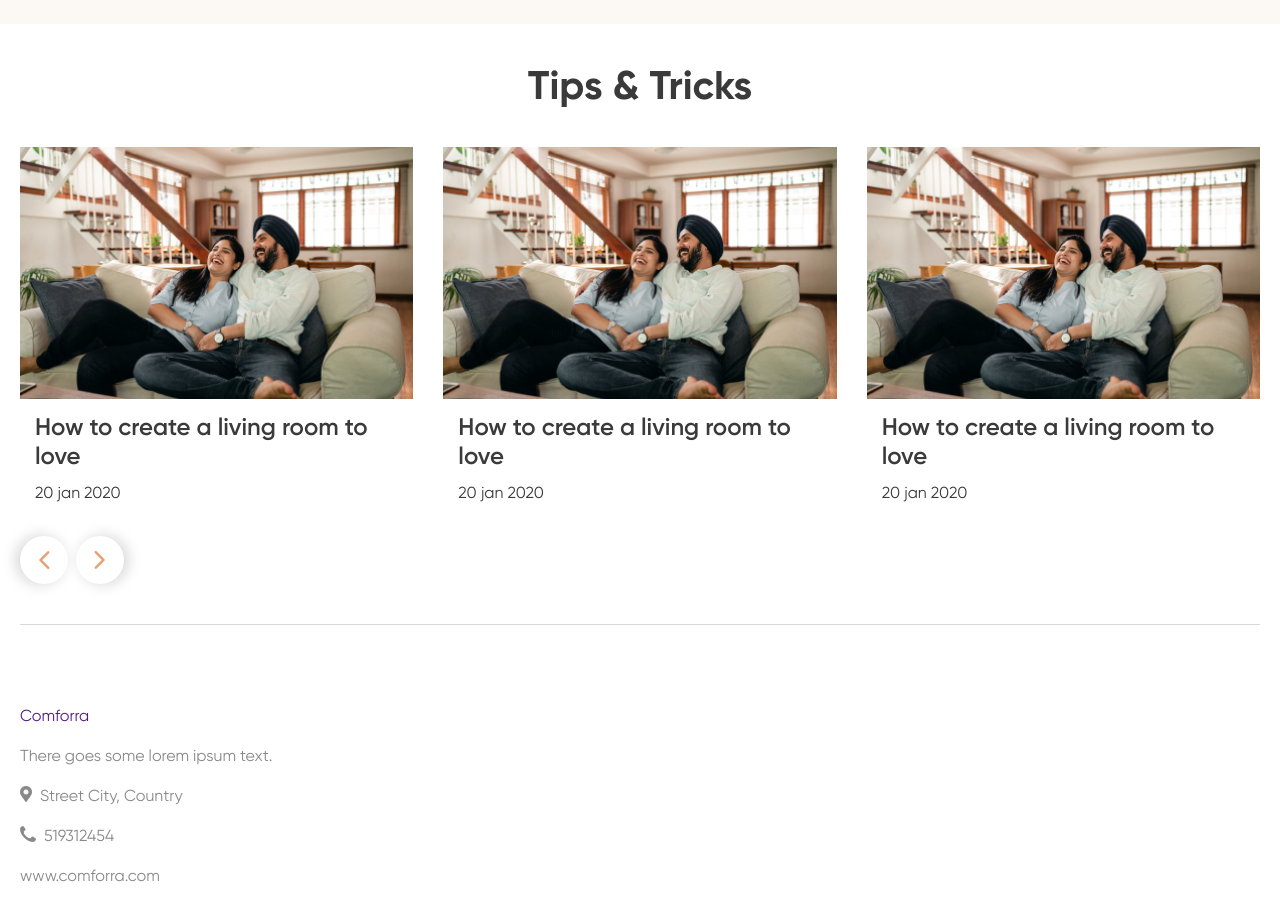
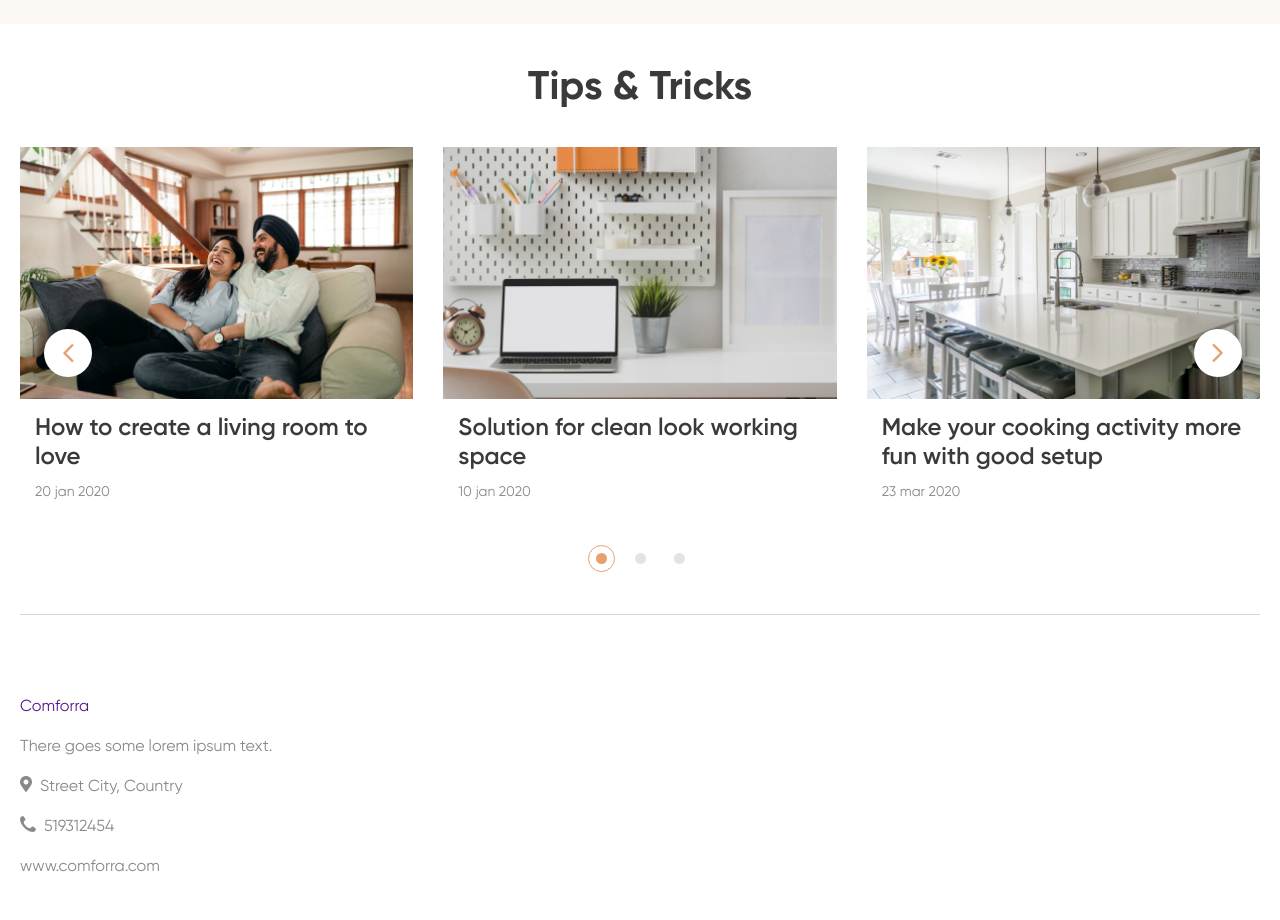
Before and after one commit to jugurj/comforra-furniture-shop, a Vue app: page / in a window 1280 px wide. Shown: the part 2320-3240 px from the top of the page. Built offline with nearby package versions, Linux system fonts and the light colour scheme.

Commit message:
Styles slider controls like arrows and dots

```diff
--- a/src/components/Tips.vue
+++ b/src/components/Tips.vue
@@ -21,6 +21,30 @@
                   >How to create a living room to love</a
                 >
                 <div class="slider-tips__text">20 jan 2020</div>
+              </div>
+            </SwiperSlide>
+
+            <SwiperSlide>
+              <a href="" class="slider-tips__image _ibg">
+                <img src="@/assets/img/tips/02.jpg" alt="" />
+              </a>
+              <div class="slider-tips__content">
+                <a href="" class="slider-tips__title"
+                  >Solution for clean look working space</a
+                >
+                <div class="slider-tips__text">10 jan 2020</div>
+              </div>
+            </SwiperSlide>
+
+            <SwiperSlide>
+              <a href="" class="slider-tips__image _ibg">
+                <img src="@/assets/img/tips/03.jpg" alt="" />
+              </a>
+              <div class="slider-tips__content">
+                <a href="" class="slider-tips__title"
+                  >Make your cooking activity more fun with good setup</a
+                >
+                <div class="slider-tips__text">23 mar 2020</div>
               </div>
             </SwiperSlide>
           </Swiper>
@@ -79,8 +103,9 @@ export default {
 }
 
 .slider-tips {
+  position: relative;
+
   .swiper-container {
-    position: relative;
     margin-left: -15px;
     margin-right: -15px;
     padding: 15px;
@@ -123,11 +148,36 @@ export default {
     &:hover {
       color: $orangeColor;
     }
+  }
 
-    &__text {
-      color: $grayColor;
-      font-size: 14px;
-      line-height: 1.5;
+  &__text {
+    color: $grayColor;
+    font-size: 14px;
+    line-height: 1.5;
+  }
+
+  &__dots {
+    padding-top: 10px;
+    justify-content: center;
+  }
+
+  &__arrows {
+    pointer-events: none;
+    position: absolute;
+    top: 50%;
+    transform: translate(0, -50%);
+    width: calc(100% - 42px);
+    left: 24px;
+    z-index: 5;
+    justify-content: space-between;
+
+    @media (min-width: $md1+px) {
+      left: -24px;
+      width: calc(100% + 42px);
+    }
+
+    .slider-arrow {
+      pointer-events: auto;
     }
   }
 }
```
